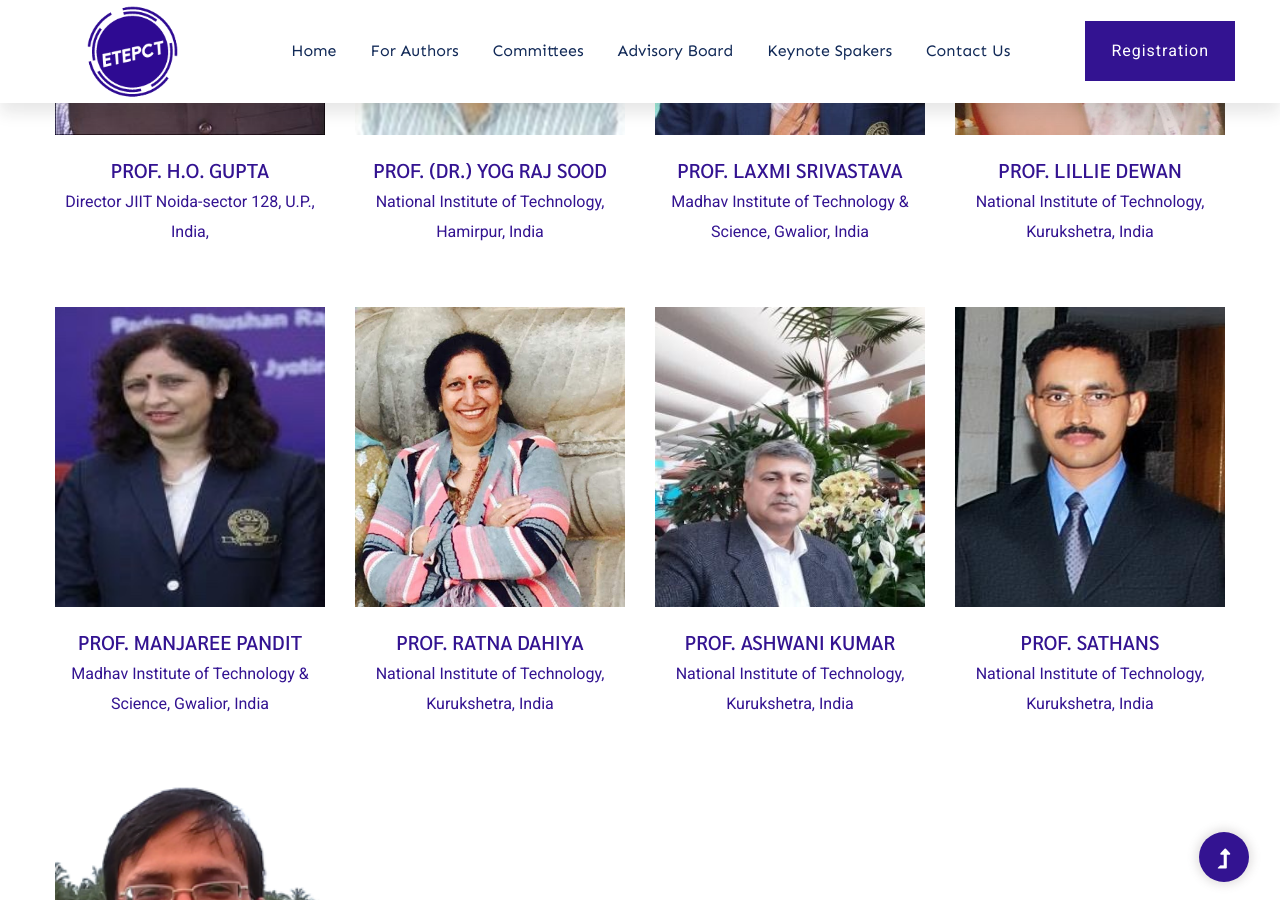
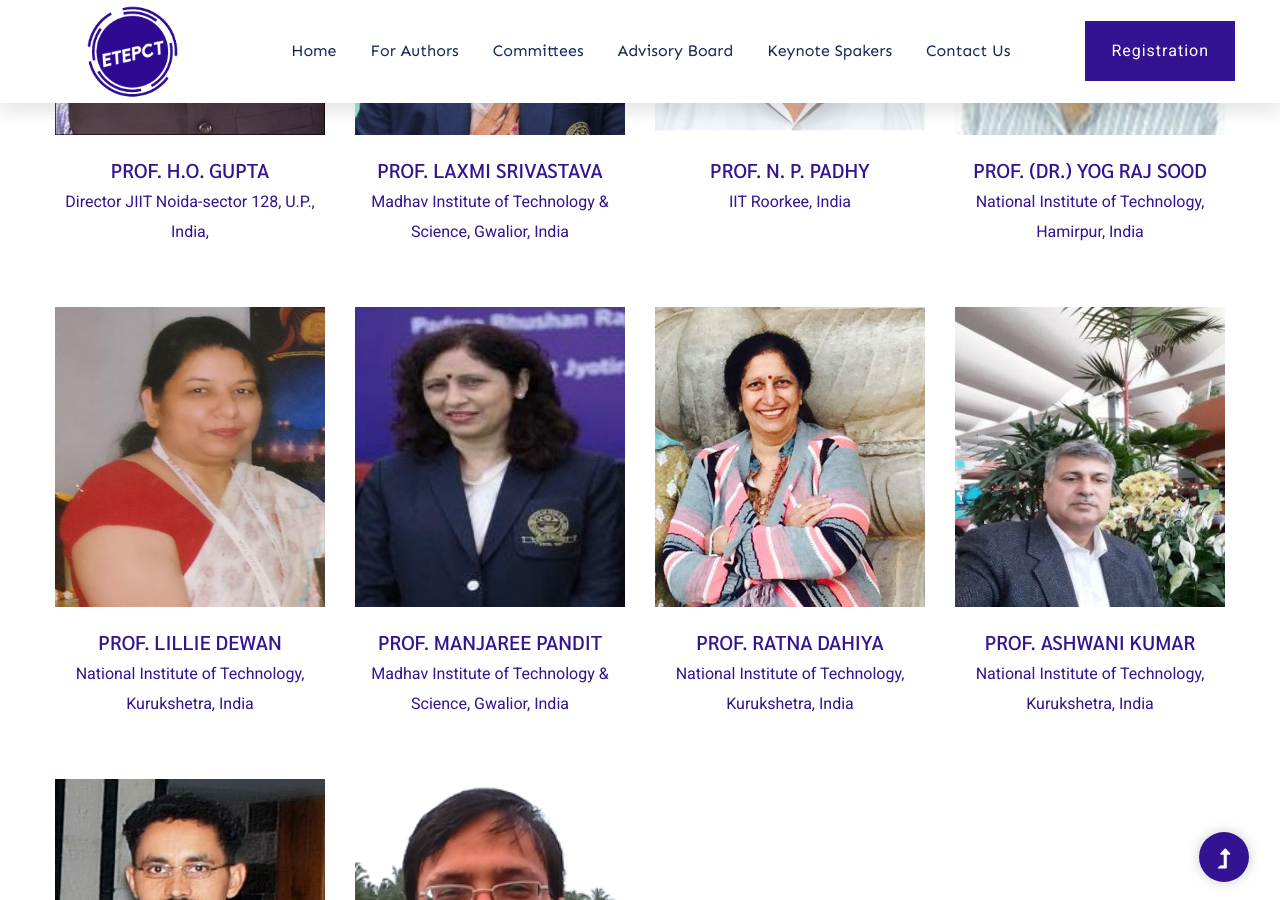
Before and after one commit to vishal-pandey/etepct, a Jekyll site: the page built from advisory.html, in a window 1280 px wide and 900 px high, scrolled down 865 px. Built offline with Jekyll 4.4.1, drawn with Linux system fonts in a browser that asks for light colours; some of the changed text lies outside the part shown.

Commit message:
Kirti ma'am update

```diff
--- a/advisory.html
+++ b/advisory.html
@@ -44,6 +44,44 @@
                 <div class="col-lg-3 col-md-4 col-sm-6">
                     <div class="single-team mb-30">
                         <div class="team-img">
+                            <img src="assets/img/nac/2.jpg" alt="">
+                            <!-- Blog Social -->
+                            <!-- <ul class="team-social">
+                                <li><a href="#"><i class="fab fa-facebook-f"></i></a></li>
+                                <li><a href="#"><i class="fab fa-twitter"></i></a></li>
+                                <li><a href="#"><i class="fas fa-globe"></i></a></li>
+                            </ul> -->
+                        </div>
+                        <div class="team-caption team-caption2">
+                            <h3><a href="#">Prof. Laxmi Srivastava</a></h3>
+                            <p>
+                                Madhav Institute of Technology & Science, Gwalior, India
+                            </p>
+                        </div>
+                    </div>
+                </div>
+                <div class="col-lg-3 col-md-4 col-sm-6">
+                    <div class="single-team mb-30">
+                        <div class="team-img">
+                            <img src="assets/img/nac/10.jpg" alt="">
+                            <!-- Blog Social -->
+                            <!-- <ul class="team-social">
+                                <li><a href="#"><i class="fab fa-facebook-f"></i></a></li>
+                                <li><a href="#"><i class="fab fa-twitter"></i></a></li>
+                                <li><a href="#"><i class="fas fa-globe"></i></a></li>
+                            </ul> -->
+                        </div>
+                        <div class="team-caption team-caption2">
+                            <h3><a href="#">Prof. N. P. Padhy</a></h3>
+                            <p>
+                                IIT Roorkee, India
+                            </p>
+                        </div>
+                    </div>
+                </div>
+                <div class="col-lg-3 col-md-4 col-sm-6">
+                    <div class="single-team mb-30">
+                        <div class="team-img">
                             <img src="assets/img/nac/1.png" alt="">
                             <!-- Blog Social -->
                             <!-- <ul class="team-social">
@@ -60,25 +98,7 @@
                         </div>
                     </div>
                 </div>
-                <div class="col-lg-3 col-md-4 col-sm-6">
-                    <div class="single-team mb-30">
-                        <div class="team-img">
-                            <img src="assets/img/nac/2.jpg" alt="">
-                            <!-- Blog Social -->
-                            <!-- <ul class="team-social">
-                                <li><a href="#"><i class="fab fa-facebook-f"></i></a></li>
-                                <li><a href="#"><i class="fab fa-twitter"></i></a></li>
-                                <li><a href="#"><i class="fas fa-globe"></i></a></li>
-                            </ul> -->
-                        </div>
-                        <div class="team-caption team-caption2">
-                            <h3><a href="#">Prof. Laxmi Srivastava</a></h3>
-                            <p>
-                                Madhav Institute of Technology & Science, Gwalior, India
-                            </p>
-                        </div>
-                    </div>
-                </div>
+
                 <div class="col-lg-3 col-md-4 col-sm-6">
                     <div class="single-team mb-30">
                         <div class="team-img">
@@ -174,9 +194,6 @@
                         </div>
                     </div>
                 </div>
-
-
-
                 <div class="col-lg-3 col-md-4 col-sm-6">
                     <div class="single-team mb-30">
                         <div class="team-img">
@@ -208,11 +225,11 @@
                         <div class="team-img">
                             <img src="assets/img/iac/1.jpg" alt="">
                             <!-- Blog Social -->
-                            <ul class="team-social">
+                            <!-- <ul class="team-social">
                                 <li><a href="#"><i class="fab fa-facebook-f"></i></a></li>
                                 <li><a href="#"><i class="fab fa-twitter"></i></a></li>
                                 <li><a href="#"><i class="fas fa-globe"></i></a></li>
-                            </ul>
+                            </ul> -->
                         </div>
                         <div class="team-caption team-caption2">
                             <h3><a href="#">Prof. Valentina Emilia Balas</a></h3>
@@ -222,6 +239,26 @@
                         </div>
                     </div>
                 </div>
+                <div class="col-lg-3 col-md-4 col-sm-6">
+                    <div class="single-team mb-30">
+                        <div class="team-img">
+                            <img src="assets/img/iac/12.jpg" alt="">
+                            <!-- Blog Social -->
+                            <!-- <ul class="team-social">
+                                <li><a href="#"><i class="fab fa-facebook-f"></i></a></li>
+                                <li><a href="#"><i class="fab fa-twitter"></i></a></li>
+                                <li><a href="#"><i class="fas fa-globe"></i></a></li>
+                            </ul> -->
+                        </div>
+                        <div class="team-caption team-caption2">
+                            <h3><a href="#">Prof. R C bansal</a></h3>
+                            <p>
+                                University of Pretoria South Africa
+                            </p>
+                        </div>
+                    </div>
+                </div>
+
                 <div class="col-lg-3 col-md-4 col-sm-6">
                     <div class="single-team mb-30">
                         <div class="team-img">
```
Also changed, not shown: assets/img/iac/12.jpg (added), assets/img/nac/10.jpg (added), 3 other files.
